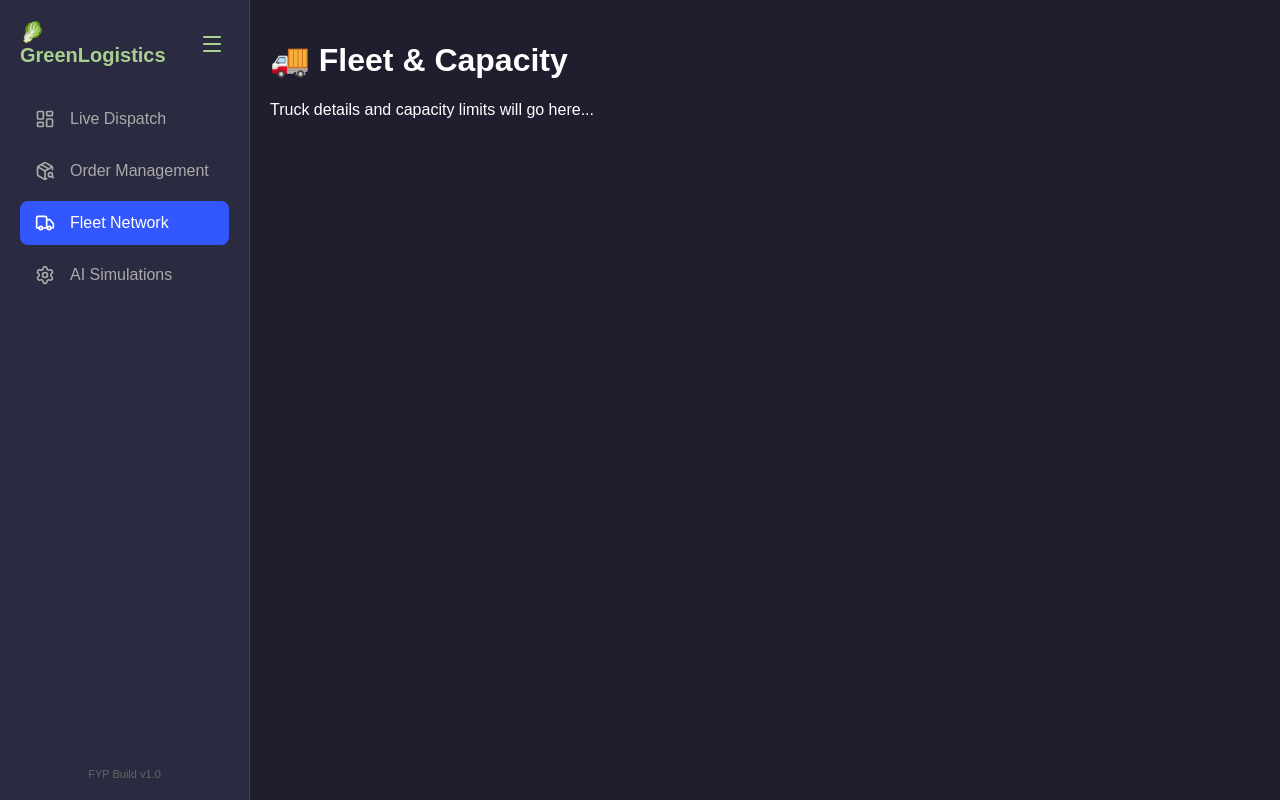
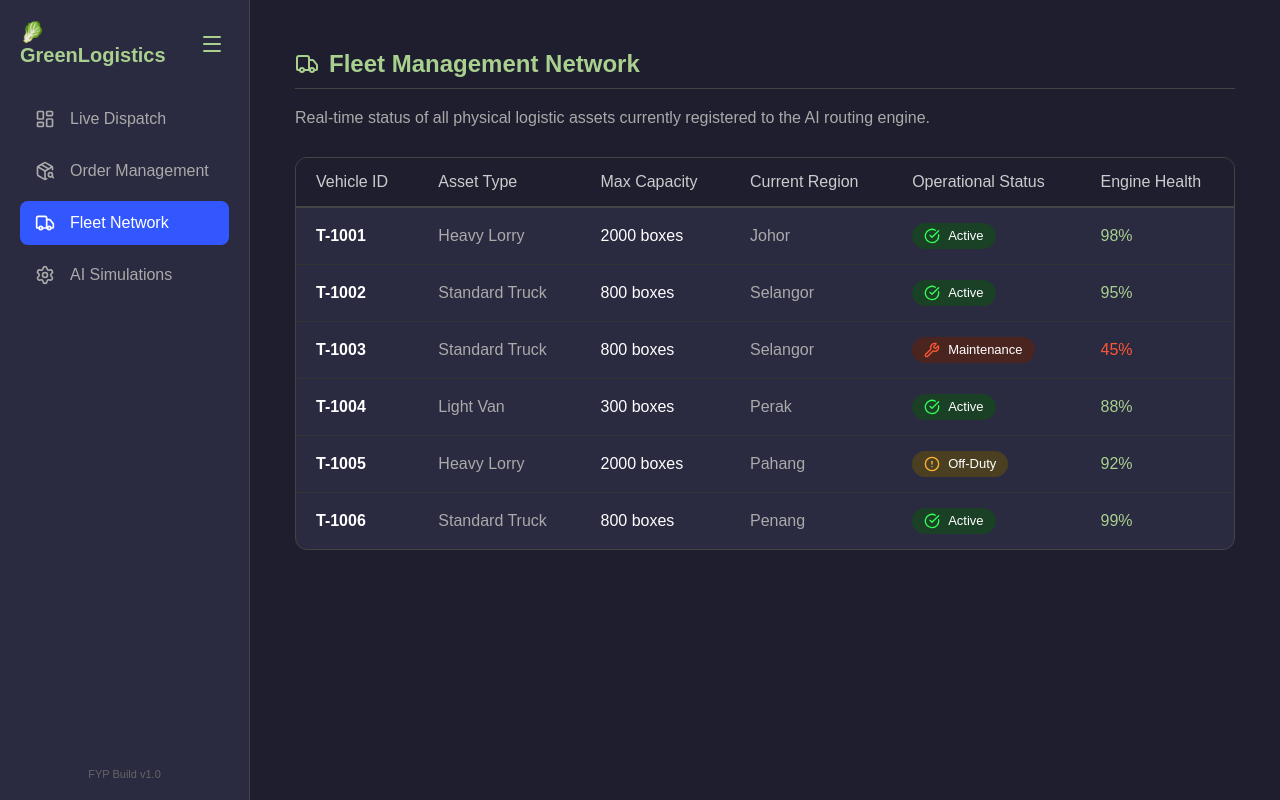
Before and after one commit to Ling2609/GreenLogistic-NSSPCHackathon, a React app in the folder frontend/: page /fleet in a window 1280 px wide. Built offline with nearby package versions, Linux system fonts and the light colour scheme; the HTML template or start-up script is replaced by a standard one.

Commit message:
feat: add FleetPage component for real-time fleet management; implement vehicle status display and data table

```diff
--- a/frontend/src/App.jsx
+++ b/frontend/src/App.jsx
@@ -6,10 +6,7 @@ import { LayoutDashboard, PackageSearch, Truck, Settings, Menu } from 'lucide-re
 import LiveMapDashboard from './LiveMapDashboard'
 import OrdersPage from './OrdersPage'
 import SettingsPage from './SettingsPage'
-
-function FleetPage() {
-  return <div style={{ padding: '20px' }}><h1>🚚 Fleet & Capacity</h1><p>Truck details and capacity limits will go here...</p></div>
-}
+import FleetPage from './FleetPage'
 
 // --- NAVIGATION COMPONENT ---
 function Sidebar() {
--- /dev/null
+++ b/frontend/src/FleetPage.jsx
@@ -0,0 +1,83 @@
+import { useState } from 'react';
+import { Truck, CheckCircle, Wrench, AlertCircle } from 'lucide-react';
+
+function FleetPage() {
+  // Mock data for the FYP presentation to make it look like a real active fleet
+  const [fleet] = useState([
+    { id: 'T-1001', type: 'Heavy Lorry', capacity: 2000, region: 'Johor', status: 'Active', health: '98%' },
+    { id: 'T-1002', type: 'Standard Truck', capacity: 800, region: 'Selangor', status: 'Active', health: '95%' },
+    { id: 'T-1003', type: 'Standard Truck', capacity: 800, region: 'Selangor', status: 'Maintenance', health: '45%' },
+    { id: 'T-1004', type: 'Light Van', capacity: 300, region: 'Perak', status: 'Active', health: '88%' },
+    { id: 'T-1005', type: 'Heavy Lorry', capacity: 2000, region: 'Pahang', status: 'Off-Duty', health: '92%' },
+    { id: 'T-1006', type: 'Standard Truck', capacity: 800, region: 'Penang', status: 'Active', health: '99%' },
+  ]);
+
+  const getStatusIcon = (status) => {
+    switch(status) {
+      case 'Active': return <CheckCircle size={16} color="#33FF57" />;
+      case 'Maintenance': return <Wrench size={16} color="#FF5733" />;
+      case 'Off-Duty': return <AlertCircle size={16} color="#FFB533" />;
+      default: return null;
+    }
+  };
+
+  const getStatusColor = (status) => {
+    switch(status) {
+      case 'Active': return '#1a4025';
+      case 'Maintenance': return '#4a2520';
+      case 'Off-Duty': return '#4a3f20';
+      default: return '#2a2a40';
+    }
+  };
+
+  return (
+    <div style={{ padding: '30px', maxWidth: '1000px', margin: '0 auto', color: 'white' }}>
+      <h2 style={{ color: '#A9D08E', borderBottom: '1px solid #444', paddingBottom: '10px', display: 'flex', alignItems: 'center', gap: '10px' }}>
+        <Truck /> Fleet Management Network
+      </h2>
+      <p style={{ color: '#aaa', marginBottom: '30px' }}>
+        Real-time status of all physical logistic assets currently registered to the AI routing engine.
+      </p>
+
+      {/* Fleet Data Table */}
+      <div style={{ backgroundColor: '#2a2a40', borderRadius: '12px', border: '1px solid #444', overflow: 'hidden' }}>
+        <table style={{ width: '100%', borderCollapse: 'collapse', textAlign: 'left' }}>
+          <thead>
+            <tr style={{ backgroundColor: '#1e1e2f', borderBottom: '2px solid #444', color: '#ccc' }}>
+              <th style={{ padding: '15px 20px', fontWeight: 'normal' }}>Vehicle ID</th>
+              <th style={{ padding: '15px 20px', fontWeight: 'normal' }}>Asset Type</th>
+              <th style={{ padding: '15px 20px', fontWeight: 'normal' }}>Max Capacity</th>
+              <th style={{ padding: '15px 20px', fontWeight: 'normal' }}>Current Region</th>
+              <th style={{ padding: '15px 20px', fontWeight: 'normal' }}>Operational Status</th>
+              <th style={{ padding: '15px 20px', fontWeight: 'normal' }}>Engine Health</th>
+            </tr>
+          </thead>
+          <tbody>
+            {fleet.map((vehicle, index) => (
+              <tr key={vehicle.id} style={{ borderBottom: index === fleet.length - 1 ? 'none' : '1px solid #333' }}>
+                <td style={{ padding: '15px 20px', fontWeight: 'bold' }}>{vehicle.id}</td>
+                <td style={{ padding: '15px 20px', color: '#aaa' }}>{vehicle.type}</td>
+                <td style={{ padding: '15px 20px' }}>{vehicle.capacity} boxes</td>
+                <td style={{ padding: '15px 20px', color: '#aaa' }}>{vehicle.region}</td>
+                <td style={{ padding: '15px 20px' }}>
+                  <span style={{
+                    display: 'inline-flex', alignItems: 'center', gap: '8px',
+                    backgroundColor: getStatusColor(vehicle.status),
+                    padding: '5px 12px', borderRadius: '20px', fontSize: '13px'
+                  }}>
+                    {getStatusIcon(vehicle.status)} {vehicle.status}
+                  </span>
+                </td>
+                <td style={{ padding: '15px 20px', color: parseInt(vehicle.health) < 50 ? '#FF5733' : '#A9D08E' }}>
+                  {vehicle.health}
+                </td>
+              </tr>
+            ))}
+          </tbody>
+        </table>
+      </div>
+    </div>
+  );
+}
+
+export default FleetPage;
```
